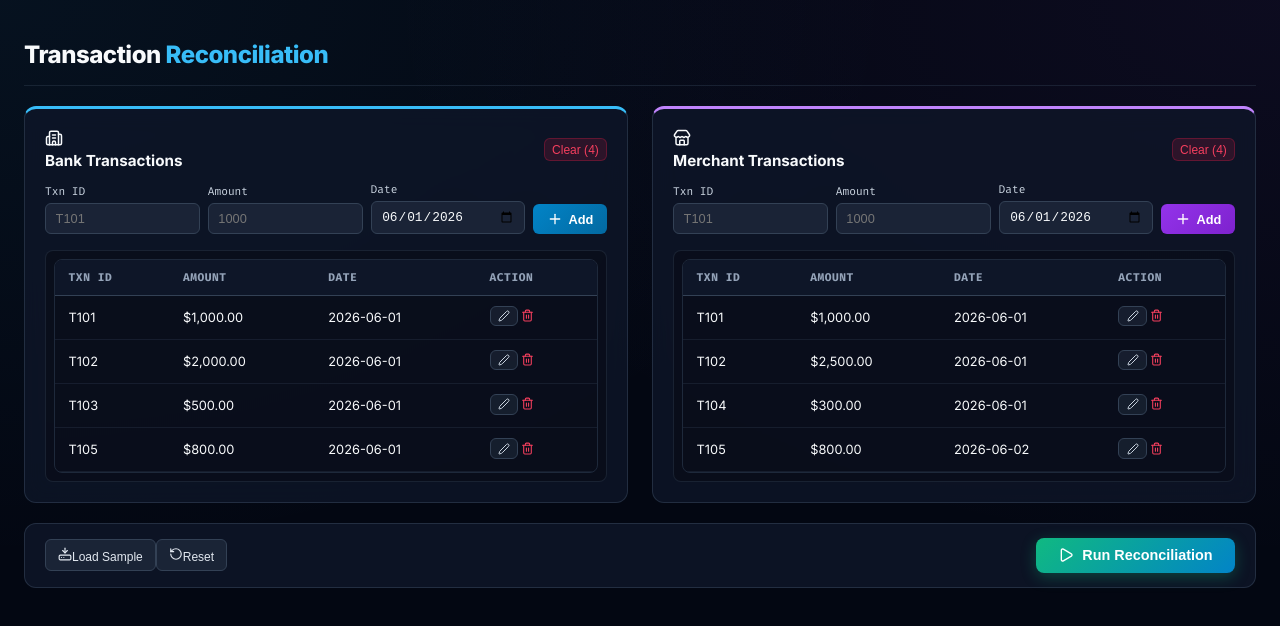
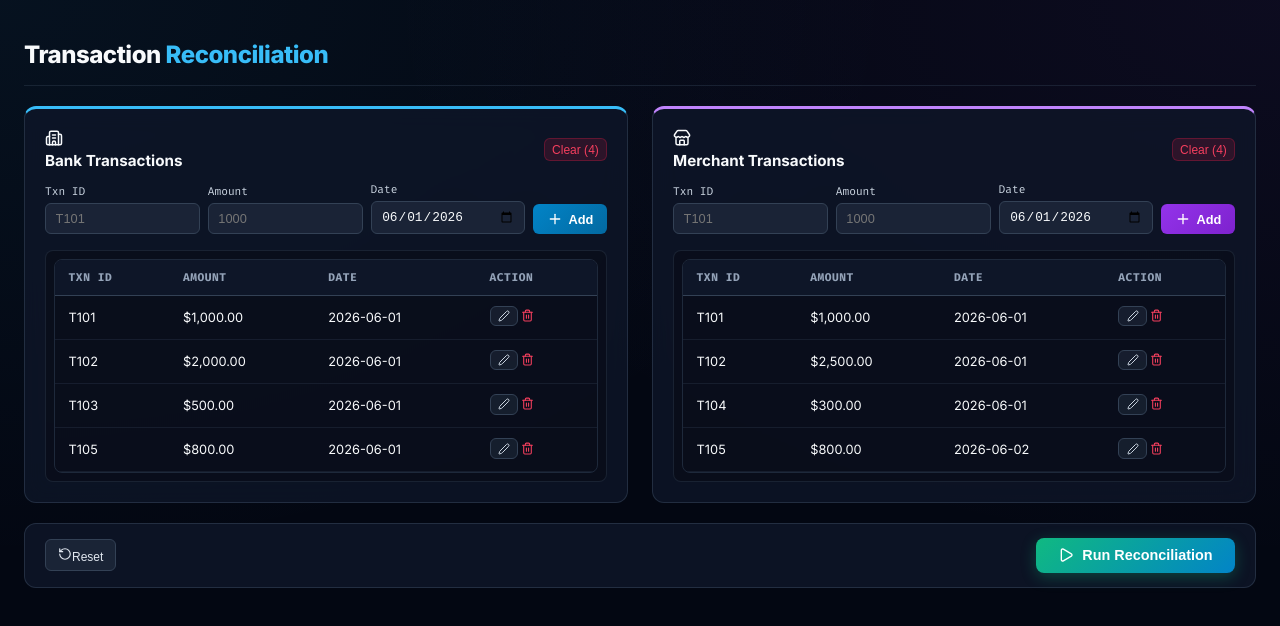
Before and after one commit to AdityaRaj019/ReconcileOps, a Next.js app: page / in a window 1280 px wide. Shown: the top 626 px of the page. Built offline with nearby package versions, Linux system fonts and the light colour scheme.

Commit message:
refactor: remove Load Sample button from UI

```diff
--- a/src/app/page.tsx
+++ b/src/app/page.tsx
@@ -9,7 +9,7 @@ import BankForm from '@/components/BankForm';
 import MerchantForm from '@/components/MerchantForm';
 import ReconciliationSummaryCards from '@/components/ReconciliationSummaryCards';
 import ReconciliationTable from '@/components/ReconciliationTable';
-import { Play, RotateCcw, HardDriveDownload } from 'lucide-react';
+import { Play, RotateCcw } from 'lucide-react';
 
 export default function ReconcileDashboard() {
   const [bankTxns, setBankTxns] = useState<Transaction[]>(INITIAL_BANK_TRANSACTIONS);
@@ -81,11 +81,6 @@ export default function ReconcileDashboard() {
     setMerchantTxns((prev) => prev.filter((t) => t.id !== id));
   };
 
-  const handleLoadSampleData = () => {
-    setBankTxns(INITIAL_BANK_TRANSACTIONS);
-    setMerchantTxns(INITIAL_MERCHANT_TRANSACTIONS);
-  };
-
   const handleResetAll = () => {
     setBankTxns([]);
     setMerchantTxns([]);
@@ -116,20 +111,10 @@ export default function ReconcileDashboard() {
 
       {/* Reconciliation Engine Control Bar */}
       <div className="reconcile-action-bar">
-        <div className="flex items-center gap-2">
-          <button
-            onClick={handleLoadSampleData}
-            className="btn-secondary text-xs flex items-center gap-1.5"
-            title="Load sample test cases"
-          >
-            <HardDriveDownload size={14} />
-            <span>Load Sample</span>
-          </button>
-          <button onClick={handleResetAll} className="btn-secondary text-xs flex items-center gap-1.5">
-            <RotateCcw size={14} />
-            <span>Reset</span>
-          </button>
-        </div>
+        <button onClick={handleResetAll} className="btn-secondary text-xs flex items-center gap-1.5">
+          <RotateCcw size={14} />
+          <span>Reset</span>
+        </button>
 
         <button onClick={handleRunReconciliation} disabled={isLoading} className="reconcile-btn-large">
           <Play size={16} />
```
